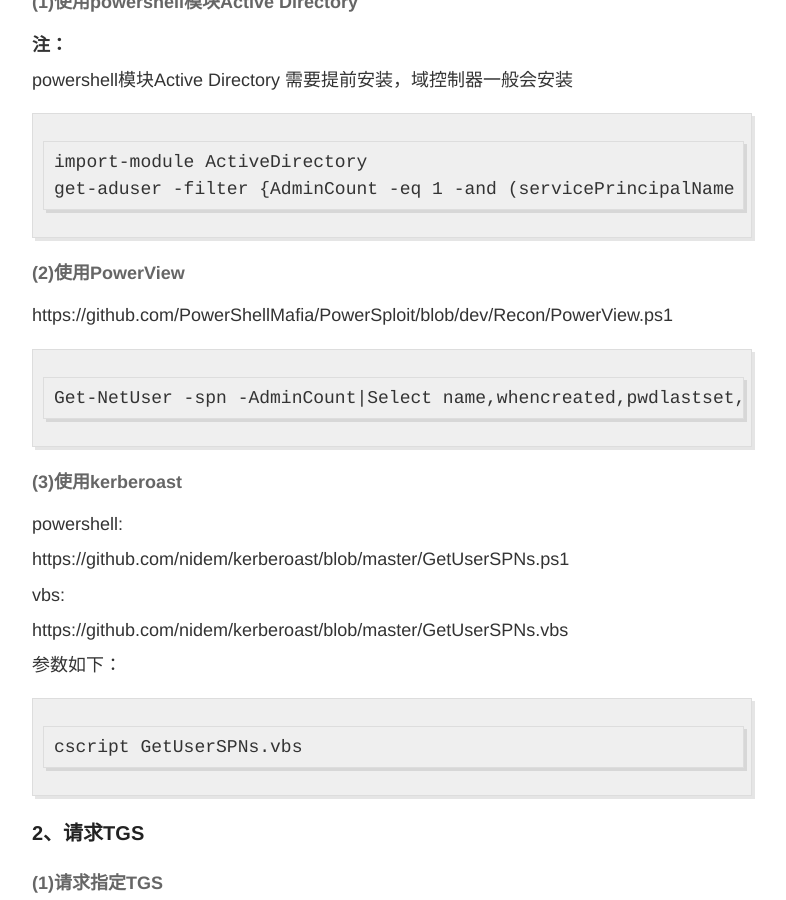
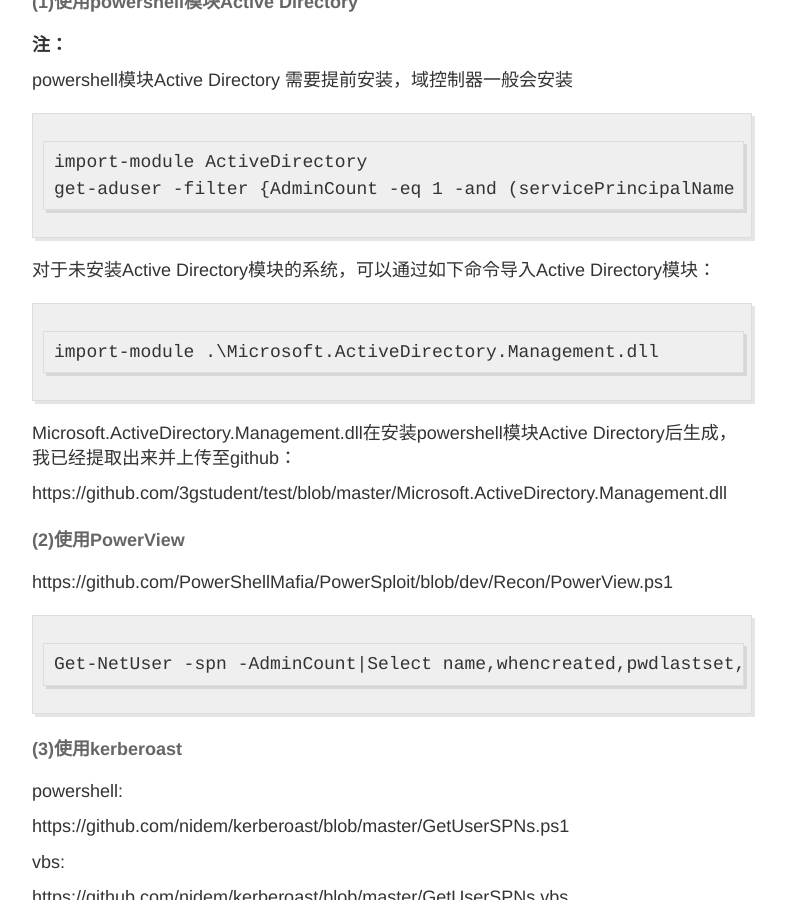
Before and after one commit to 3gstudent/backup-3gstudent.github.io, a Jekyll site: the page built from _posts/2019-1-15-域渗透——Kerberoasting.md, in a window 1280 px wide and 900 px high, scrolled down 5596 px. Shown: the whole window, without its empty margins (248-1034 px from the left). Built offline with Jekyll 4.4.1, drawn with Linux system fonts in a browser that asks for light colours.

Commit message:
Update 2019-1-15-域渗透——Kerberoasting.md

````diff
--- a/_posts/2019-1-15-域渗透——Kerberoasting.md
+++ b/_posts/2019-1-15-域渗透——Kerberoasting.md
@@ -223,6 +223,17 @@ import-module ActiveDirectory
 get-aduser -filter {AdminCount -eq 1 -and (servicePrincipalName -ne 0)} -prop * |select name,whencreated,pwdlastset,lastlogon
 ```
 
+对于未安装Active Directory模块的系统，可以通过如下命令导入Active Directory模块：
+
+```
+import-module .\Microsoft.ActiveDirectory.Management.dll
+```
+
+Microsoft.ActiveDirectory.Management.dll在安装powershell模块Active Directory后生成，我已经提取出来并上传至github：
+
+https://github.com/3gstudent/test/blob/master/Microsoft.ActiveDirectory.Management.dll
+
+
 #### (2)使用PowerView
 
 https://github.com/PowerShellMafia/PowerSploit/blob/dev/Recon/PowerView.ps1
````
